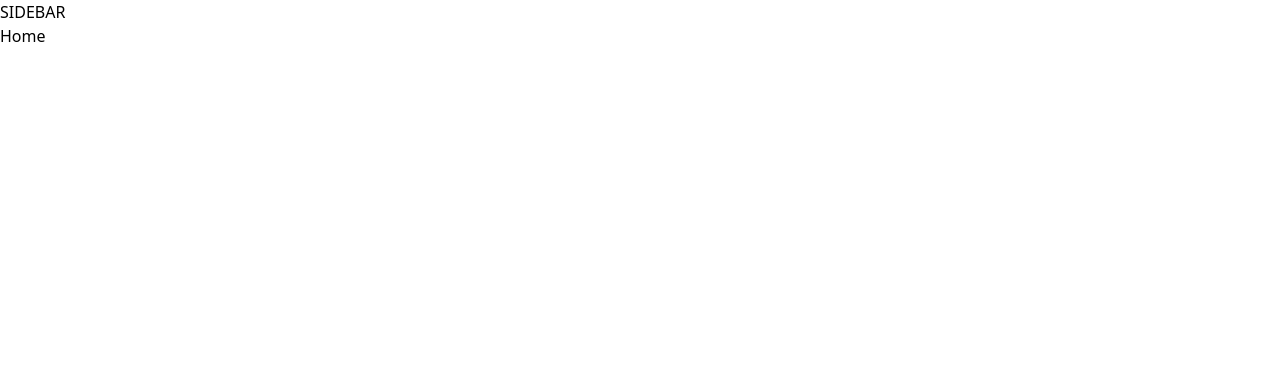
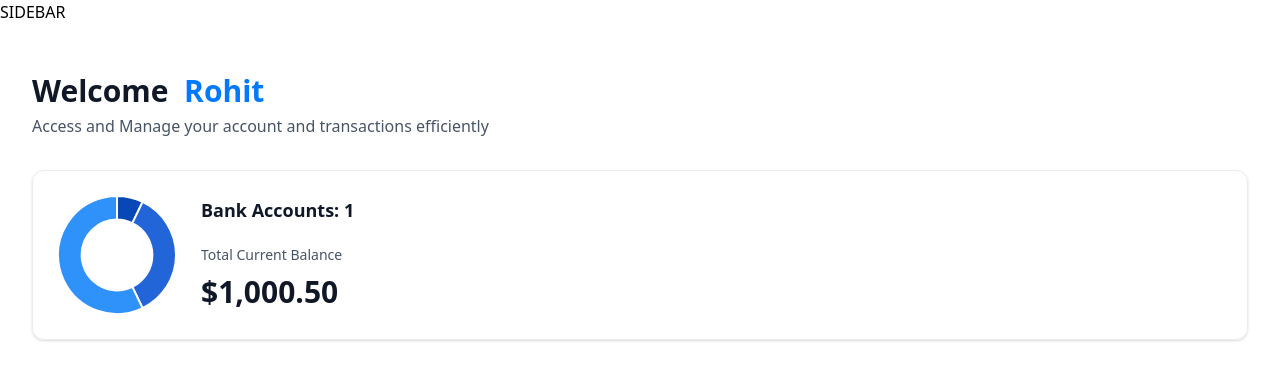
Before and after one commit to rvemuri2/vaultedview, a Next.js app: page / in a window 1280 px wide. Shown: the top 380 px of the page. Built offline with nearby package versions, Linux system fonts and the light colour scheme.

Commit message:
Added the total balance box with chart graphics

```diff
--- a/package.json
+++ b/package.json
@@ -11,11 +11,15 @@
   "dependencies": {
     "@radix-ui/react-icons": "^1.3.0",
     "@radix-ui/react-slot": "^1.1.0",
+    "chart.js": "^4.4.4",
     "class-variance-authority": "^0.7.0",
     "clsx": "^2.1.1",
     "lucide-react": "^0.441.0",
     "next": "14.2.11",
+    "query-string": "^9.1.0",
     "react": "^18",
+    "react-chartjs-2": "^5.2.0",
+    "react-countup": "^6.5.3",
     "react-dom": "^18",
     "shadcn-ui": "^0.9.1",
     "tailwind-merge": "^2.5.2",
--- a/src/app/(root)/page.tsx
+++ b/src/app/(root)/page.tsx
@@ -1,7 +1,26 @@
 import React from "react";
+import HeaderBox from "/src/components/ui/HeaderBox";
+import TotalBalanceBox from "/src/components/ui/TotalBalanceBox";
 
 const Home = () => {
-  return <div>Home</div>;
+  const loggedIn = { firstName: "Rohit" };
+  return (
+    <section className="home">
+      <div className="home-content">
+        <HeaderBox
+          type="greeting"
+          title="Welcome"
+          user={loggedIn?.firstName || "Guest"}
+          subtext="Access and Manage your account and transactions efficiently"
+        />
+        <TotalBalanceBox
+          accounts={[]}
+          totalBanks={1}
+          totalCurrentBalance={1000.5}
+        />
+      </div>
+    </section>
+  );
 };
 
 export default Home;
--- /dev/null
+++ b/src/components/ui/AnimatedCounter.tsx
@@ -0,0 +1,12 @@
+"use client";
+import React from "react";
+import CountUp from "react-countup";
+const AnimatedCounter = ({ amount }: { amount: number }) => {
+  return (
+    <div className="w-full">
+      <CountUp end={amount} decimal="." prefix="$" decimals={2} />
+    </div>
+  );
+};
+
+export default AnimatedCounter;
--- /dev/null
+++ b/src/components/ui/DoughnutChart.tsx
@@ -0,0 +1,33 @@
+"use client";
+import React from "react";
+import { Chart as ChartJS, ArcElement, Tooltip, Legend } from "chart.js";
+import { Doughnut } from "react-chartjs-2";
+
+ChartJS.register(ArcElement, Tooltip, Legend);
+
+const DoughnutChart = ({ accounts }: DoughnutChartProps) => {
+  const data = {
+    datasets: [
+      {
+        label: "Banks",
+        data: [1000, 5000, 8000],
+        backgroundColor: ["#0747b6", "#2265d8", "#2f91fa"],
+      },
+    ],
+    labels: ["Bank1", "Bank2", "Bank3"],
+  };
+  return (
+    <Doughnut
+      data={data}
+      options={{
+        cutout: "60%",
+        plugins: {
+          legend: {
+            display: false,
+          },
+        },
+      }}
+    />
+  );
+};
+export default DoughnutChart;
--- /dev/null
+++ b/src/components/ui/HeaderBox.tsx
@@ -0,0 +1,22 @@
+import React from "react";
+
+const HeaderBox = ({
+  type = "title",
+  title,
+  subtext,
+  user,
+}: HeaderBoxProps) => {
+  return (
+    <div className="header-box">
+      <h1 className="header-box-title">
+        {title}{" "}
+        {type === "greeting" && (
+          <span className="text-bankGradient">&nbsp;{user}</span>
+        )}
+      </h1>
+      <p className="header-box-subtext">{subtext}</p>
+    </div>
+  );
+};
+
+export default HeaderBox;
--- /dev/null
+++ b/src/components/ui/TotalBalanceBox.tsx
@@ -0,0 +1,26 @@
+import React from "react";
+import AnimatedCounter from "./AnimatedCounter";
+import DoughnutChart from "./DoughnutChart";
+const TotalBalanceBox = ({
+  accounts = [],
+  totalBanks,
+  totalCurrentBalance,
+}: TotalBalanceBoxProps) => {
+  return (
+    <section className="total-balance">
+      <div className="total-balance-chart">
+        <DoughnutChart accounts={accounts} />
+      </div>
+      <div className="flex flex-col gap-6">
+        <h2 className="header-2"> Bank Accounts: {totalBanks}</h2>
+        <div className="flex flex-col gap-2">
+          <p className="total-balance-label">Total Current Balance</p>
+          <div className="total-balance-amount flex-center gap-2">
+            <AnimatedCounter amount={totalCurrentBalance} />
+          </div>
+        </div>
+      </div>
+    </section>
+  );
+};
+export default TotalBalanceBox;
--- a/types/index.d.ts
+++ b/types/index.d.ts
@@ -193,7 +193,7 @@
 
 declare interface BankDropdownProps {
   accounts: Account[];
-  setValue?: UseFormSetValue<any>;
+  setValue?: UseFormSetValue<unknown>;
   otherStyles?: string;
 }
 
```
Also changed, not shown: 1 other file (tests, documents, lock files or other folders).
